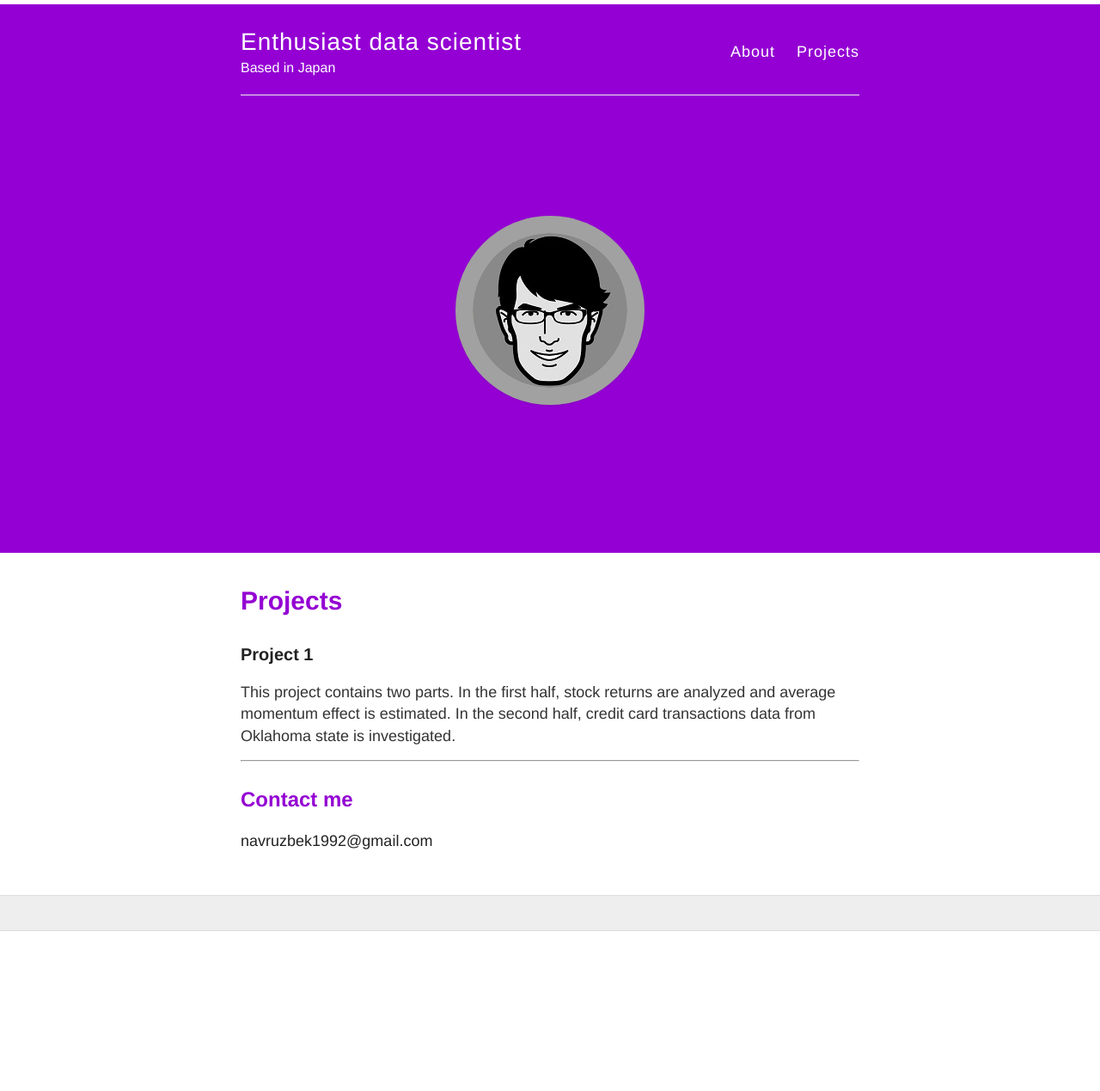
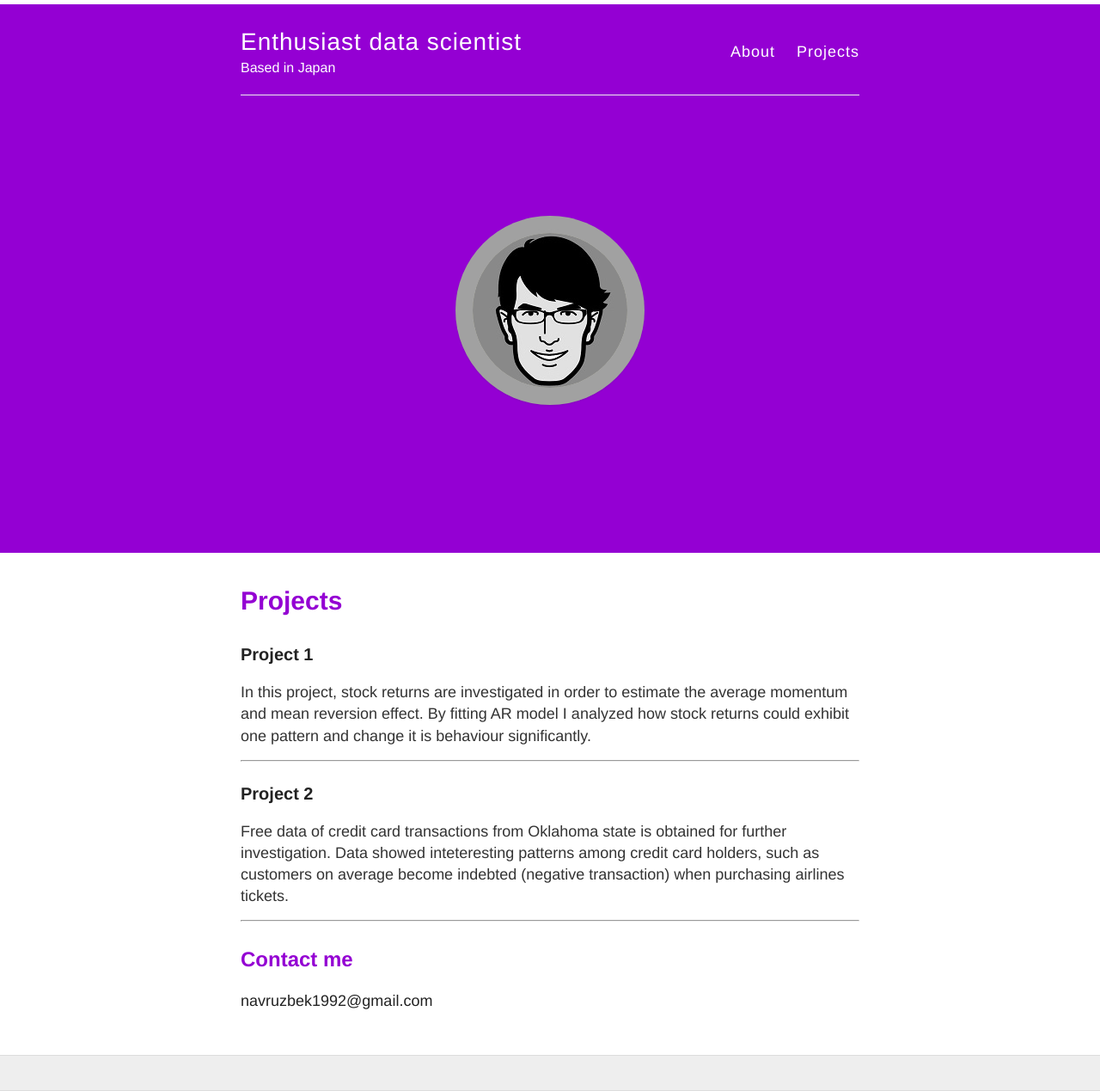
Before and after one commit to navruzbek1992/data_challenge, a Jekyll site: the page built from projects.md, in a window 1280 px wide. Shown: the whole page at 86% size. Built offline with Jekyll 4.4.1, drawn with Linux system fonts in a browser that asks for light colours; nearby versions of some CDN libraries; before the commit the page ends 1083 px from its top, so only the background shows below that.

Commit message:
Update projects.md

```diff
--- a/projects.md
+++ b/projects.md
@@ -6,9 +6,16 @@
 
 ### [Project 1](/projects/first_project.html)
 
-This project contains two parts. In the first half, stock returns are analyzed and average momentum effect is estimated. In the second half, credit card transactions data from Oklahoma state is investigated.
+In this project, stock returns are investigated in order to estimate the average momentum and mean reversion effect. By fitting AR model I analyzed how stock returns could exhibit one pattern and change it is behaviour significantly.
 
 ***
+
+### [Project 2](/projects/second_project.html)
+
+Free data of credit card transactions from Oklahoma state is obtained for further investigation. Data showed inteteresting patterns among credit card holders, such as customers on average become indebted (negative transaction) when purchasing airlines tickets.
+
+***
+
 
 ## Contact me
 
```
